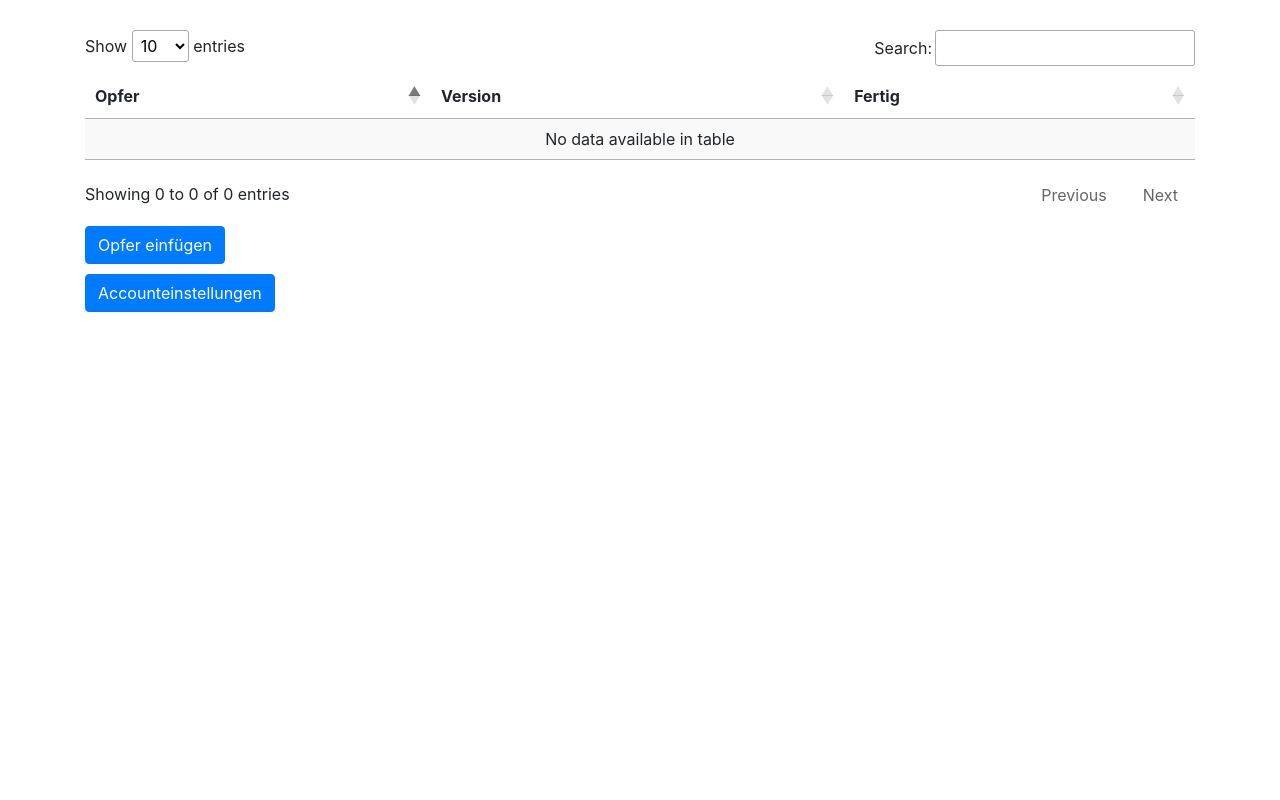
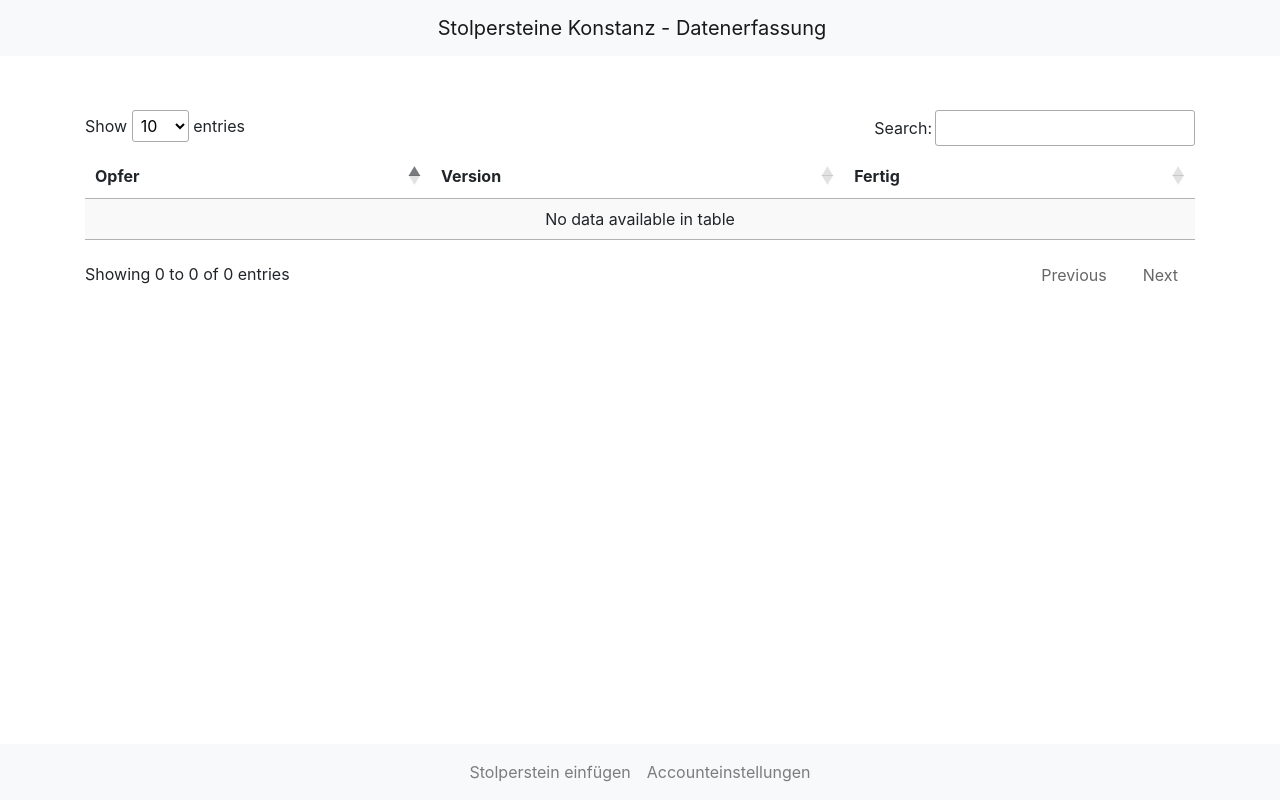
Before and after one commit to CorrelAid/kn_stolpersteine_survey, a Python web app: template server/templates/index.html in a window 1280 px wide. Run offline with Jinja, Linux system fonts and the light colour scheme; the template is opened without the code that fills it, so the values that code supplies are empty; some libraries are stand-ins or nearby versions.

Commit message:
added header

```diff
--- a/main.py
+++ b/main.py
@@ -29,7 +29,7 @@ if __name__ == '__main__':
             'tools.staticdir.on': True,
             'tools.staticdir.dir': Path(__file__).parents[0].resolve().joinpath('static')
         }})
-    cherrypy.tree.mount(AppServer("survey"), '/survey', config =  {'/': {'tools.auth_basic.on': True,
+    cherrypy.tree.mount(AppServer("survey"), '/', config =  {'/': {'tools.auth_basic.on': True,
         'tools.auth_basic.realm': 'survey',
         'tools.auth_basic.checkpassword': AuthenticationModule().check_password_in_db}})
     cherrypy.tree.mount(AdminConsole("admin"), '/admin',  config =  {'/':{'tools.auth_basic.on': True,
--- a/server/server.py
+++ b/server/server.py
@@ -133,7 +133,7 @@ class AppServer:
             html = SurveyObject(questions, current_data, data).construct_survey(questions, current_data)
 
             if "URL" in current_data:
-                html = f"LINK:  <a href='https://www.stolpersteine-konstanz.de/{current_data['URL'] }.html'>https://www.stolpersteine-konstanz.de/{current_data['URL']}.html</a>\n<br>" + html
+                html = f"Link zum Eintrag auf der alten Website:  <a href='https://www.stolpersteine-konstanz.de/{current_data['URL'] }.html'>https://www.stolpersteine-konstanz.de/{current_data['URL']}.html</a><br><br>" + html
         else:
             if len(record["data"]) < 3:
                 raise ValueError("Need at least three user codings")
@@ -145,7 +145,7 @@ class AppServer:
                     so = SurveyObject(questions, current_data, data, name_append=name_append)
 
                     if "URL" in current_data:
-                        html.append(f"LINK:  <a href='https://www.stolpersteine-konstanz.de/{current_data['URL']}.html'>https://www.stolpersteine-konstanz.de/{current_data['URL']}.html</a>\n<br>" + so.construct_survey(questions, current_data))
+                        html.append(f"Link zum Eintrag auf der alten Website:  <a href='https://www.stolpersteine-konstanz.de/{current_data['URL']}.html'>https://www.stolpersteine-konstanz.de/{current_data['URL']}.html</a><br><br>" + so.construct_survey(questions, current_data))
 
         return self._render_template('survey.html', params={'title': "Survey", "post_route": f"{self.realm}/POST",
                                                             "html" : html, "admin_mode":admin_mode})
--- a/server/templates/index.html
+++ b/server/templates/index.html
@@ -46,18 +46,7 @@
     </table>
 
 </div>
-<div>
-    <button class="btn btn-primary" onclick="location.href='add';" id="addVictim">Opfer einfügen</button>
-</div>
-{% if admin_mode %}
-<div>
-    <button class="btn btn-primary" onclick="location.href='users';" id="manageUsers">Benutzerverwaltung</button>
-</div>
-{%  else %}
-<div>
-    <button class="btn btn-primary" onclick="location.href='user_administration';" id="addUser">Accounteinstellungen</button>
-</div>
-{% endif %}
+
 {#<div>#}
 {#    <button class="btn btn-primary" onclick="location.href='logout';" id="addUser">Ausloggen</button>#}
 {#</div>#}
--- a/server/templates/layout.html
+++ b/server/templates/layout.html
@@ -1,32 +1,71 @@
 <!doctype html>
 <html>
+
 <head>
     <link rel="stylesheet" href="https://stackpath.bootstrapcdn.com/bootstrap/4.1.3/css/bootstrap.min.css"
         integrity="sha384-MCw98/SFnGE8fJT3GXwEOngsV7Zt27NXFoaoApmYm81iuXoPkFOJwJ8ERdknLPMO" crossorigin="anonymous">
-    <link href="https://fonts.googleapis.com/icon?family=Material+Icons"
-          rel="stylesheet">
+    <link href="https://fonts.googleapis.com/icon?family=Material+Icons" rel="stylesheet">
     <script src="https://code.jquery.com/jquery-3.3.1.slim.min.js"
         integrity="sha384-q8i/X+965DzO0rT7abK41JStQIAqVgRVzpbzo5smXKp4YfRvH+8abtTE1Pi6jizo"
         crossorigin="anonymous"></script>
-{#    <script src="https://cdnjs.cloudflare.com/ajax/libs/popper.js/1.14.3/umd/popper.min.js"#}
-{#            integrity="sha384-ZMP7rVo3mIykV+2+9J3UJ46jBk0WLaUAdn689aCwoqbBJiSnjAK/l8WvCWPIPm49"#}
-{#            crossorigin="anonymous"></script>#}
+    {#
+    <script src="https://cdnjs.cloudflare.com/ajax/libs/popper.js/1.14.3/umd/popper.min.js" #} {#
+        integrity="sha384-ZMP7rVo3mIykV+2+9J3UJ46jBk0WLaUAdn689aCwoqbBJiSnjAK/l8WvCWPIPm49" #} {#
+        crossorigin="anonymous"></script>#}
     <script src="https://stackpath.bootstrapcdn.com/bootstrap/4.1.3/js/bootstrap.min.js"
         integrity="sha384-ChfqqxuZUCnJSK3+MXmPNIyE6ZbWh2IMqE241rYiqJxyMiZ6OW/JmZQ5stwEULTy"
         crossorigin="anonymous"></script>
+
+    <!-- <link rel="stylesheet" href="/static/main.css"> -->
     {% block jslibs %}
     {% endblock %}
     {% block styles %}
     {% endblock %}
     <title>{% if title %}{{title}}{% else %}Example Title{% endif %}</title>
 </head>
+
 <body>
     {% block above_content %}
     {% endblock %}
-<div class="container">
+    <nav class="navbar  fixed-top navbar-expand-sm navbar-light bg-light justify-content-center">
+        <ul class="navbar-nav">
+            <a class="navbar-brand" href="/">Stolpersteine Konstanz - Datenerfassung</a>
+        </ul>
+    </nav>
+
+    <div class="container" style="margin-top:90px"">
         {% block content %}
         <p>Content goes here</p>
         {% endblock %}
     </div>
+
+    <div class="footer navbar navbar-expand-sm navbar-light bg-light justify-content-center">
+        <ul class="navbar-nav">
+            <li class="nav-item">
+                <a class="nav-link" onclick="location.href='add';">Stolperstein einfügen</a>
+            </li>
+            <li class="nav-item">
+                {% if admin_mode %}
+                <a class="nav-link" onclick="location.href='users';" id="manageUsers">Benutzerverwaltung</a>
+                {% else %}
+                <a class="nav-link" onclick="location.href='user_administration';" id="addUser">Accounteinstellungen</a>
+            </li>
+            {% endif %}
+        </ul>
+    </div>
+    <style>
+        .footer {
+            position: fixed;
+            left: 0;
+            bottom: 0;
+            width: 100%;
+            text-align: center;
+        }
+
+        .nav-link:hover {
+            cursor: pointer;
+        }
+    </style>
 </body>
+
 </html>
```
Also changed, not shown: server/templates/template_survey.html (+0 -21 lines), static/main.css (added, +14 -0 lines). Lines whose indentation alone changed are shown as unchanged.
